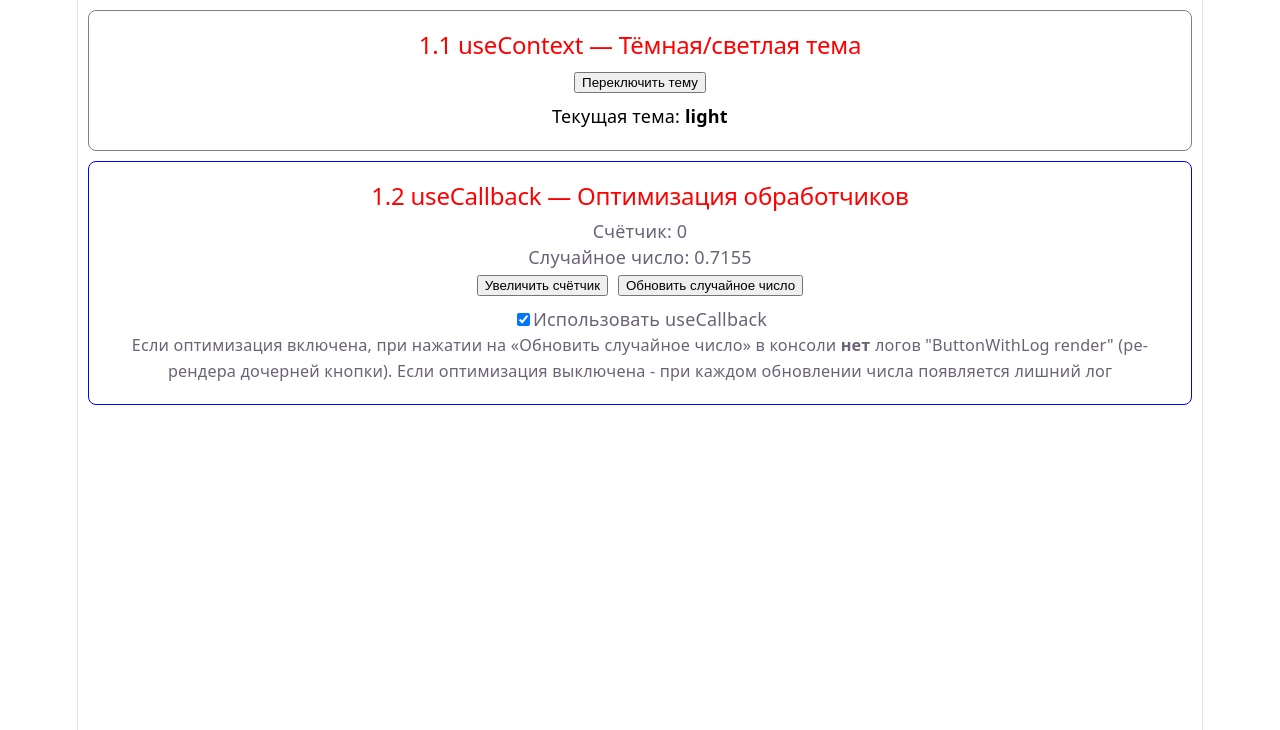
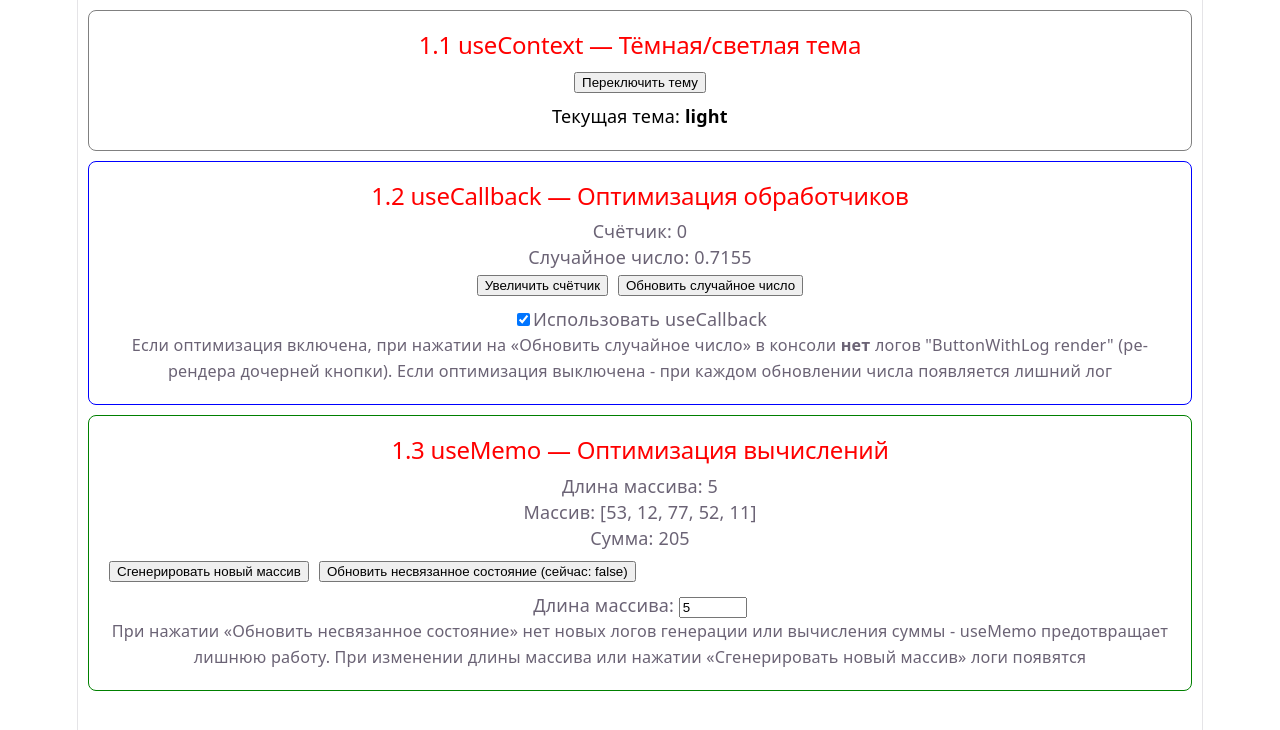
Before and after one commit to vacbaned92-jpg/ecommerce-react-5, a React (Vite) app: page / in a window 1280 px wide. Shown: the top 730 px of the page. Built offline with nearby package versions, Linux system fonts and the light colour scheme.

Commit message:
1.3: оптимизация вычислений - usememo.

```diff
--- a/src/App.tsx
+++ b/src/App.tsx
@@ -1,11 +1,13 @@
 import UseContextTheme from './tasks/UseContextTheme';
 import UseCallbackCounter from './tasks/UseCallbackCounter';
+import UseMemoSum from './tasks/UseMemoSum';
 
 function App() {
   return (
     <div>
       <UseContextTheme />
       <UseCallbackCounter />
+      <UseMemoSum />
     </div>
   );
 }
--- /dev/null
+++ b/src/tasks/UseMemoSum.tsx
@@ -0,0 +1,55 @@
+import { useState, useMemo } from 'react';
+
+function generateRandomArray(length: number): number[] {
+  return Array.from({ length }, () => Math.floor(Math.random() * 100));
+}
+
+function UseMemoSum() {
+  const [arrayLength, setArrayLength] = useState(5);
+  const [trigger, setTrigger] = useState(0);
+  const [unrelatedState, setUnrelatedState] = useState(false);
+  const numbers = useMemo(() => {
+    console.log('Генерация нового массива...');
+    return generateRandomArray(arrayLength);
+  }, [arrayLength, trigger]);
+  const sum = useMemo(() => {
+    console.log('Вычисление суммы...');
+    return numbers.reduce((acc, num) => acc + num, 0);
+  }, [numbers]);
+  return (
+    <div style={{ border: '1px solid green', padding: '20px', margin: '10px', borderRadius: '8px' }}>
+      <h2>1.3 useMemo — Оптимизация вычислений</h2>
+
+      <p>Длина массива: {arrayLength}</p>
+      <p>Массив: [{numbers.join(', ')}]</p>
+      <p>Сумма: {sum}</p>
+
+      <div style={{ display: 'flex', gap: '10px', marginTop: '10px' }}>
+        <button onClick={() => setTrigger(t => t + 1)}>
+          Сгенерировать новый массив
+        </button>
+        <button onClick={() => setUnrelatedState(s => !s)}>
+          Обновить несвязанное состояние (сейчас: {String(unrelatedState)})
+        </button>
+      </div>
+      <div style={{ marginTop: '10px' }}>
+        <label>
+          Длина массива:{' '}
+          <input
+            type="number"
+            value={arrayLength}
+            onChange={(e) => setArrayLength(Number(e.target.value) || 1)}
+            min="1"
+            max="20"
+            style={{ width: '60px' }}
+          />
+        </label>
+      </div>
+      <p style={{ fontSize: '0.9em' }}>
+        При нажатии «Обновить несвязанное состояние» нет новых логов генерации или вычисления суммы - useMemo предотвращает лишнюю работу.
+        При изменении длины массива или нажатии «Сгенерировать новый массив» логи появятся
+      </p>
+    </div>
+  );
+}
+export default UseMemoSum;
```
